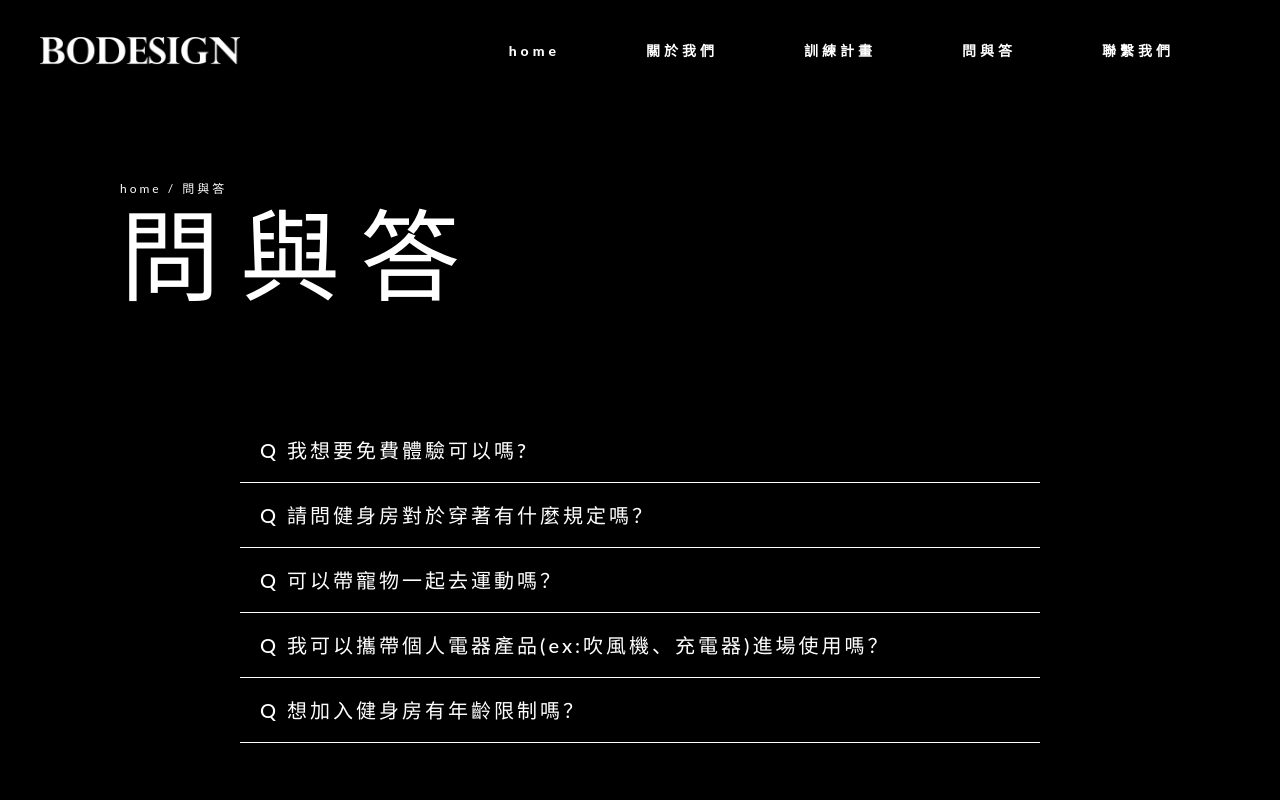
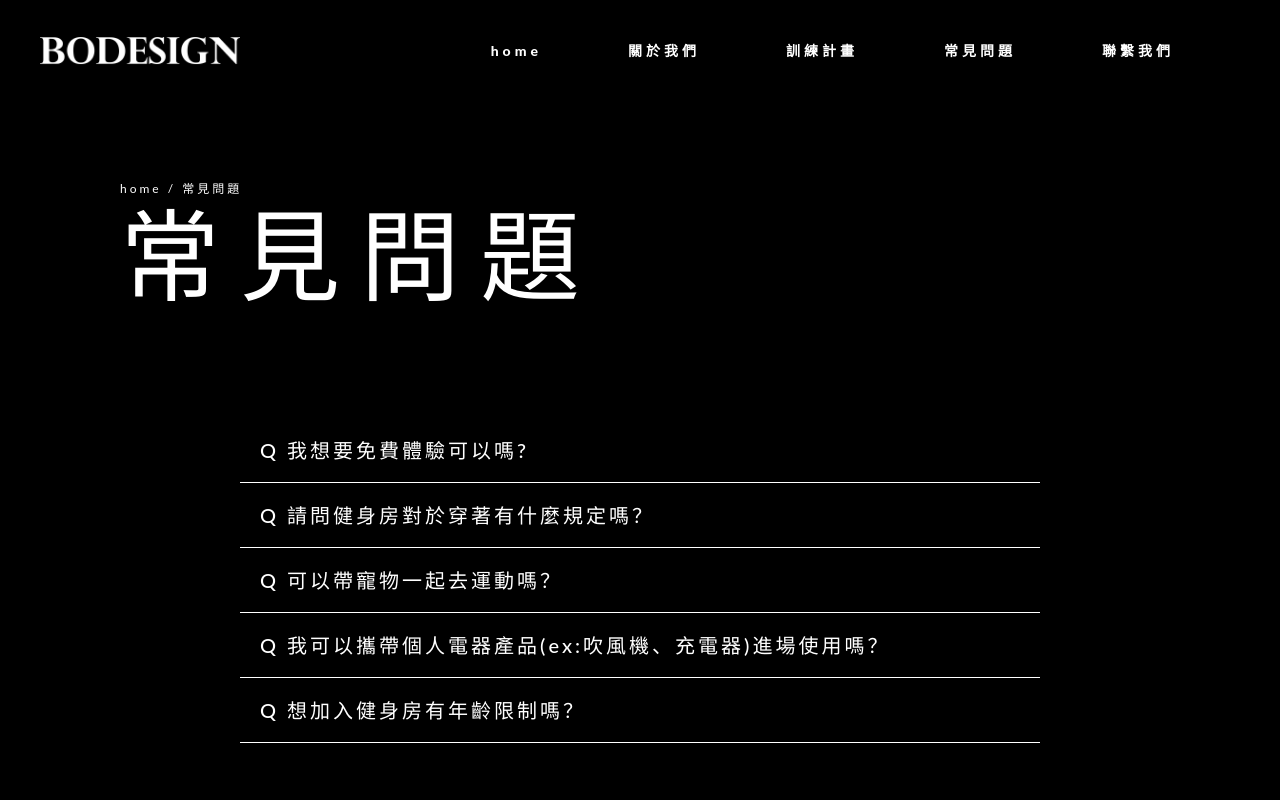
Before and after one commit to doublesung/bodesign.github.io, a plain HTML site: page fqa.html in a window 1280 px wide. Shown: the top 800 px of the page. Drawn offline with Linux system fonts and the light colour scheme.

Commit message:
Update fqa.html

```diff
--- a/fqa.html
+++ b/fqa.html
@@ -34,7 +34,7 @@
                     <a class="nav-link" href="./plan.html">訓練計畫</a>
                 </li>
                 <li class="nav-item">
-                    <a class="nav-link" href="./fqa.html">問與答</a>
+                    <a class="nav-link" href="./fqa.html">常見問題</a>
                 </li>
                 <li class="nav-item">
                     <a class="nav-link" href="./contact.html">聯繫我們</a>
@@ -53,11 +53,11 @@
             <div class="thelink">
                 <a href="./index.html">home</a>
                 /
-                <a href="./fqa.html">問與答</a>
+                <a href="./fqa.html">常見問題</a>
             </div>
             <div class="content-title">
                 <div>
-                    <h1>問與答</h1>
+                    <h1>常見問題</h1>
                 </div>
             </div>
             <div class="accordion question-wrapper" id="accordionExample">
```
